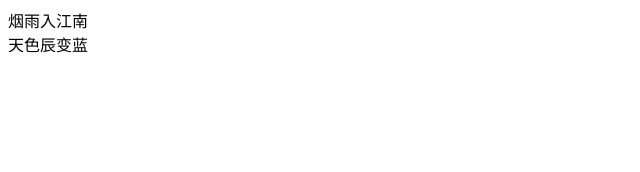
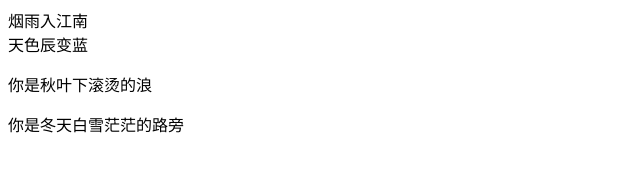
Before and after one commit to zhangsijia197/123, a plain HTML site: page login.html in a window 1280 px wide. Shown: the whole page, without its empty margins (0-640 px from the left). Drawn offline with Linux system fonts and the light colour scheme.

Commit message:
提交index分支

```diff
--- a/login.html
+++ b/login.html
@@ -13,5 +13,7 @@
     <div>
         天色辰变蓝
     </div>
+    <p>你是秋叶下滚烫的浪</p>
+    <p>你是冬天白雪茫茫的路旁</p>
 </body>
 </html>
```
